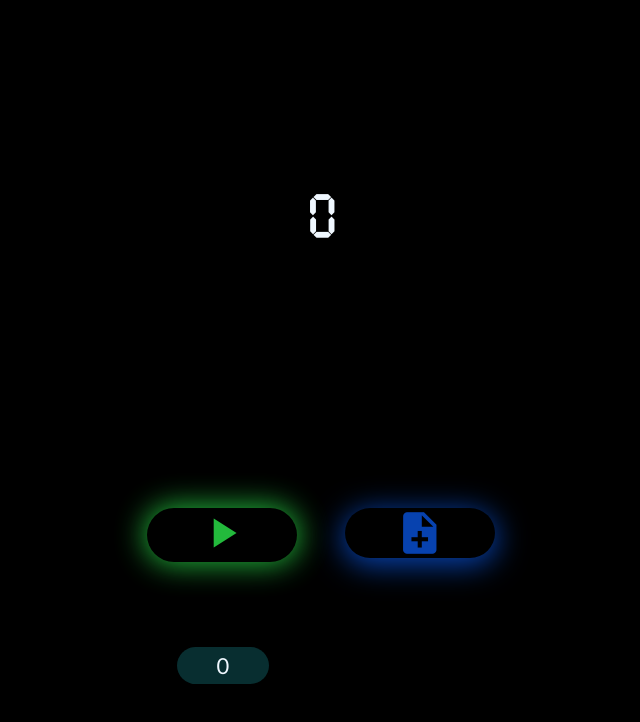
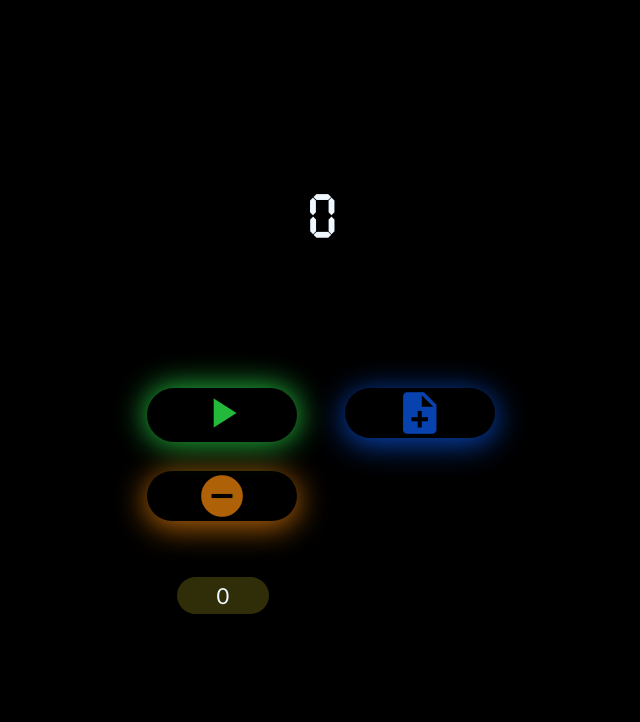
Before and after one commit to Exo-Sol/challenge, a React (Create React App) app: page / in a window 1280 px wide. Both pictures are taken after a click on the element "note_add". Shown: the top 722 px of the page, without its empty margins (318-958 px from the left). Built offline with nearby package versions, Linux system fonts and the light colour scheme; a web font is replaced by a local one.

Commit message:
time stamps on click reverted to second for saving

```diff
--- a/src/App.css
+++ b/src/App.css
@@ -38,12 +38,13 @@ h1 {
 .buttons {
   display: grid;
 
-  grid-template-columns: 2fr 2fr;
+  grid-template-columns: 1fr 1fr;
+
   gap: 13%;
 }
 
 #play {
-  margin-top: 30vh;
+  margin-top: 15vh;
   font-size: 50px;
   color: rgb(44, 233, 76);
   cursor: pointer;
@@ -55,7 +56,7 @@ h1 {
 }
 
 #save {
-  margin-top: 30vh;
+  margin-top: 15vh;
   font-size: 50px;
   color: rgb(7, 66, 175);
   cursor: pointer;
@@ -86,3 +87,18 @@ h3 {
   font-weight: 300;
   padding: 5px;
 }
+
+.timeStamps > :last-child {
+  background-color: rgba(240, 227, 42, 0.2);
+}
+
+#delete {
+  font-size: 50px;
+  color: rgb(175, 97, 7);
+  cursor: pointer;
+  box-shadow: 0px 5px 30px 2px rgb(175, 97, 7);
+  border-radius: 30px;
+
+  width: 150px;
+  text-align: center;
+}
--- a/src/App.js
+++ b/src/App.js
@@ -8,19 +8,19 @@ function App() {
   const [intervalId, setIntervalId] = useState(null);
   const [timeStamp, setTimeStamp] = useState([]);
 
-  // COUNTER
+  // COUNTER /////////////////////////////////////
   useEffect(() => {
     if (play) {
       const id = window.setInterval(() => {
         setSeconds((sec) => sec + 1);
-      }, 100);
+      }, 10);
       setIntervalId(id);
     } else {
       window.clearInterval(intervalId);
     }
   }, [play]);
 
-  /// SEC CONVERTER
+  /// SEC CONVERTER ////////////////////////////////
 
   const secConverter = (sec) => {
     let sekunde, minute, sati;
@@ -30,23 +30,44 @@ function App() {
       sati = Math.floor(sec / 3600);
       minute = Math.floor(sec / 60) - sati * 60;
 
-      return `${sati} : ${minute} : ${sekunde}`;
+      return `${sati}:${minute}:${sekunde}`;
     } else if (sec >= 60) {
       sekunde = sec % 60;
       minute = Math.floor(sec / 60);
 
-      return `${minute} : ${sekunde}`;
+      return `${minute}:${sekunde}`;
     } else {
-      return ` ${sec}`;
+      return `${sec}`;
     }
   };
 
-  /// GRABBING SAVED TIME
+  /// GRABBING SAVED TIME ///////////////////////
   const timeGrabber = (sec) => {
     let x = secConverter(sec);
     setTimeStamp((arr) => [...arr, x]);
     console.log(timeStamp);
   };
+
+  // SAVIN SELECTED TIME(timestamps) TO LOCAL STORAGE
+  const saveToLocal = (e) => {
+    let time = e.target.innerText;
+    let timeS = time.split(":");
+    console.log(timeS);
+    if (timeS.length > 2) {
+      let sec =
+        parseInt(timeS[0]) * 3600 +
+        parseInt(timeS[1]) * 60 +
+        parseInt(timeS[2]);
+      console.log(sec);
+    } else if (timeS.length > 1) {
+      let sec = parseInt(timeS[0]) * 60 + parseInt(timeS[1]);
+      console.log(sec);
+    } else {
+      console.log(timeS);
+    }
+  };
+
+  /////////////////////////////////////////////////////
 
   return (
     <div className="App">
@@ -72,10 +93,22 @@ function App() {
           {!play ? "play_arrow" : "stop"}
         </span>
         <SaveComp sec={seconds} passFunc={timeGrabber} />
+        <span
+          id="delete"
+          className="material-icons"
+          onClick={() => {
+            setSeconds(0);
+            setTimeStamp([]);
+          }}
+        >
+          remove_circle
+        </span>
       </div>
       <div className="timeStamps">
-        {timeStamp.map((time) => (
-          <h3>{time}</h3>
+        {timeStamp.map((time, index) => (
+          <h3 id={index} onClick={saveToLocal}>
+            {time}
+          </h3>
         ))}
       </div>
     </div>
```
